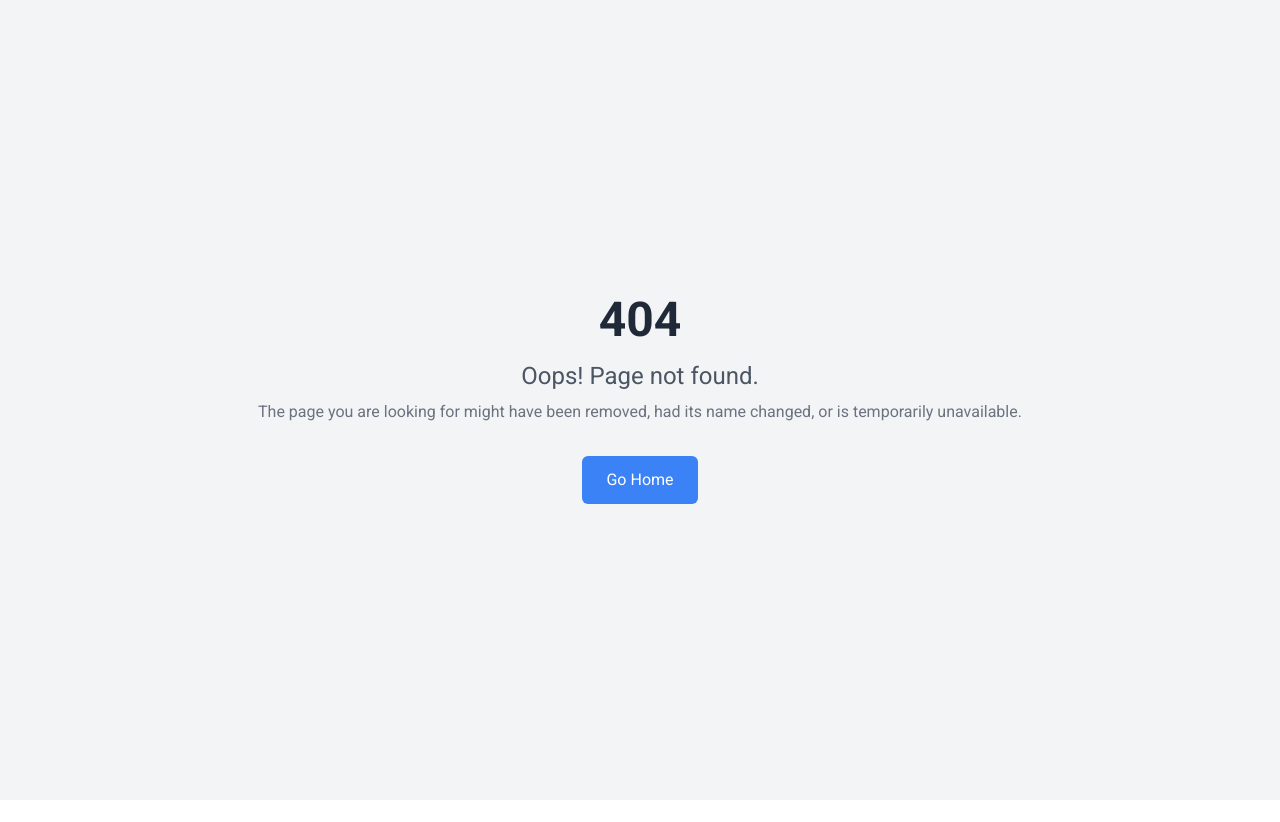
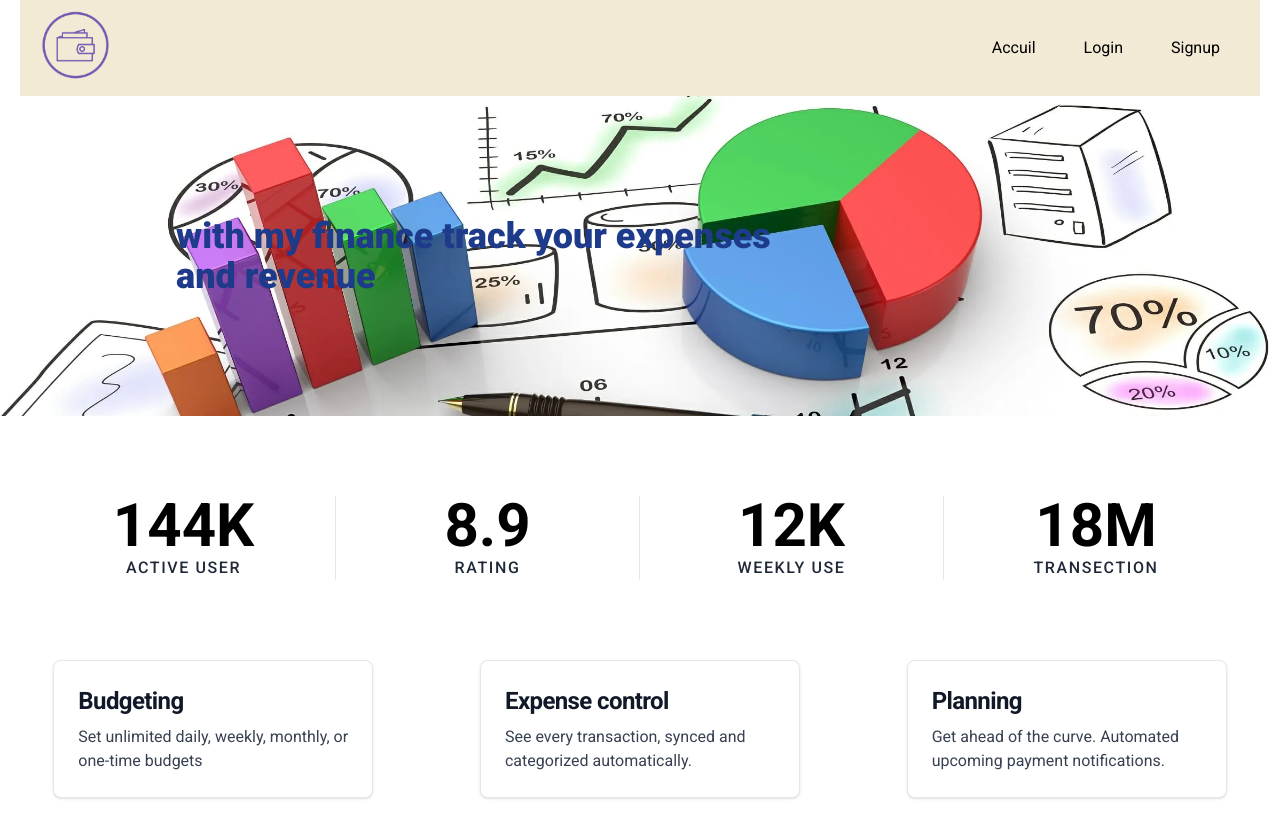
Before and after one commit to IDDER29/Full-Stack-Application-MyFinance, a React (Vite) app in the folder client/: page /laning in a window 1280 px wide. Before the commit this address had no page. Before the commit the page ends 800 px from the top, so only its background shows below. Built offline with nearby package versions, Linux system fonts and the light colour scheme.

Commit message:
Added new route for Landing page and updated button styles in SignUp component

```diff
--- a/client/src/App.jsx
+++ b/client/src/App.jsx
@@ -2,6 +2,8 @@ import FormLogin from "./components/signup-in/LogeIn";
 import FormRegistration from "./components/signup-in/SignUp"
 import NotFound from "./components/notfound/notfound";
 import { BrowserRouter, Routes, Route } from "react-router-dom";
+import { Statistic } from "./components/langing/States";
+import Landing from "./components/langing/Landing";
 
 function App() {
 
@@ -11,6 +13,7 @@ function App() {
       <Routes>
         <Route path="/signup" element={<FormRegistration/>}></Route>
         <Route path="/login" element={<FormLogin/>}></Route>
+        <Route path="/laning" element={<Landing/>}></Route>
         <Route path='*' element={<NotFound />}/>
       </Routes>
       </BrowserRouter>
--- /dev/null
+++ b/client/src/components/langing/Cared.jsx
@@ -0,0 +1,35 @@
+import React from 'react'
+
+const Cared = () => {
+    const cardes = [{
+        title: "Budgeting",
+        description: "Set unlimited daily, weekly, monthly, or one-time budgets"
+    },
+    {
+        title: "Expense control",
+        description: "See every transaction, synced and categorized automatically."
+    },
+    {
+        title: "Planning",
+        description: "Get ahead of the curve. Automated upcoming payment notifications."
+    }
+    ]
+    return (
+        <div className='flex  justify-around'>
+            {cardes.map((item, index) => {
+                return (
+                    <a key={index} href="#" className="block w-1/4 p-6 mb-6 bg-white border border-gray-200 rounded-lg shadow hover:bg-gray-100 dark:bg-gray-800 dark:border-gray-700 dark:hover:bg-gray-700">
+                        <h5 className="mb-2 text-2xl font-bold tracking-tight text-gray-900 dark:text-white">
+                            {item.title}
+                        </h5>
+                        <p className="font-normal text-gray-700 dark:text-gray-400">
+                            {item.description}
+                        </p>
+                    </a>
+                )
+            })}
+        </div>
+    )
+}
+
+export default Cared
--- /dev/null
+++ b/client/src/components/langing/Hero.jsx
@@ -0,0 +1,14 @@
+import React from 'react'
+import "./hero.css"
+
+const Hero = () => {
+    return (
+        <>
+        <div className="hero flex items-center ">
+        <h1 className='text-4xl w-3/6 font-black ml-44 text-blue-900'>with my finance track your expenses and revenue</h1>
+        </div>
+        </>
+    )
+}
+
+export default Hero
--- /dev/null
+++ b/client/src/components/langing/Landing.jsx
@@ -0,0 +1,18 @@
+import React from 'react'
+import Navbar from '../signup-in/nav'
+import Hero from './Hero'
+import { Statistic } from './States'
+import Cared from './Cared'
+
+const Landing = () => {
+    return (
+        <>
+        <Navbar/>
+        <Hero/>
+        <Statistic/>
+        <Cared/>
+        </>
+    )
+}
+
+export default Landing
--- /dev/null
+++ b/client/src/components/langing/States.jsx
@@ -0,0 +1,25 @@
+import React from 'react';
+
+
+export const Statistic = () => {
+    const statistics = [
+        { value: '144K', label: 'Active user' },
+        { value: '8.9', label: 'Rating' },
+        { value: '12K', label: 'Weekly use' },
+        { value: '18M', label: 'Transection' },
+    ];
+    return (
+        <div className="px-4 py-16 mx-auto sm:max-w-xl md:max-w-full lg:max-w-screen-xl md:px-24 lg:px-8 lg:py-20">
+            <div className="grid grid-cols-2 row-gap-8 md:grid-cols-4">
+                {statistics.map((stat, index) => (
+                    <div key={index} className={`text-center ${index < statistics.length - 1 ? 'md:border-r' : ''}`}>
+                        <h6 className="text-4xl font-bold lg:text-5xl xl:text-6xl">{stat.value}</h6>
+                        <p className="text-sm font-medium tracking-widest text-gray-800 uppercase lg:text-base">
+                            {stat.label}
+                        </p>
+                    </div>
+                ))}
+            </div>
+        </div>
+    );
+};
--- /dev/null
+++ b/client/src/components/langing/hero.css
@@ -0,0 +1,6 @@
+.hero{
+    background-image: url("../../../public/finance-definition.png");
+    background-size:cover;
+    background-repeat: no-repeat;
+    height: 20em;
+}
--- a/client/src/components/signup-in/SignUp.jsx
+++ b/client/src/components/signup-in/SignUp.jsx
@@ -42,7 +42,7 @@ const FormRegistration = () => {
                                     placeholder="Password"
                                 />
                                 {errors.password && <p className="text-red-500 text-sm sm:text-base md:text-lg p-0 sm:p-4 md:p-0 text-center">must be at least 8 letters</p>}
-                                <button className="mt-5 tracking-wide font-semibold bg-[#E9522C] text-gray-100 py-4 rounded-lg hover:bg-[#E9522C]/90 transition-all duration-300 ease-in-out flex items-center justify-center focus:shadow-outline focus:outline-none w-64 md:w-80 lg:w-96 xl:w-[28rem] mx-auto">
+                                <button className="mt-5 tracking-wide font-semibold bg-[#E9522C] text-gray-100 py-3 rounded-lg hover:bg-[#E9522C]/90 transition-all duration-300 ease-in-out flex items-center justify-center focus:shadow-outline focus:outline-none w-60 md:w-80 lg:w-96 xl:w-[28rem] mx-auto">
                                     <svg className="w-6 h-6 -ml-2"
                                         fill="none"
                                         stroke="currentColor"
```
Also changed, not shown: client/public/finance-definition.png (added).
